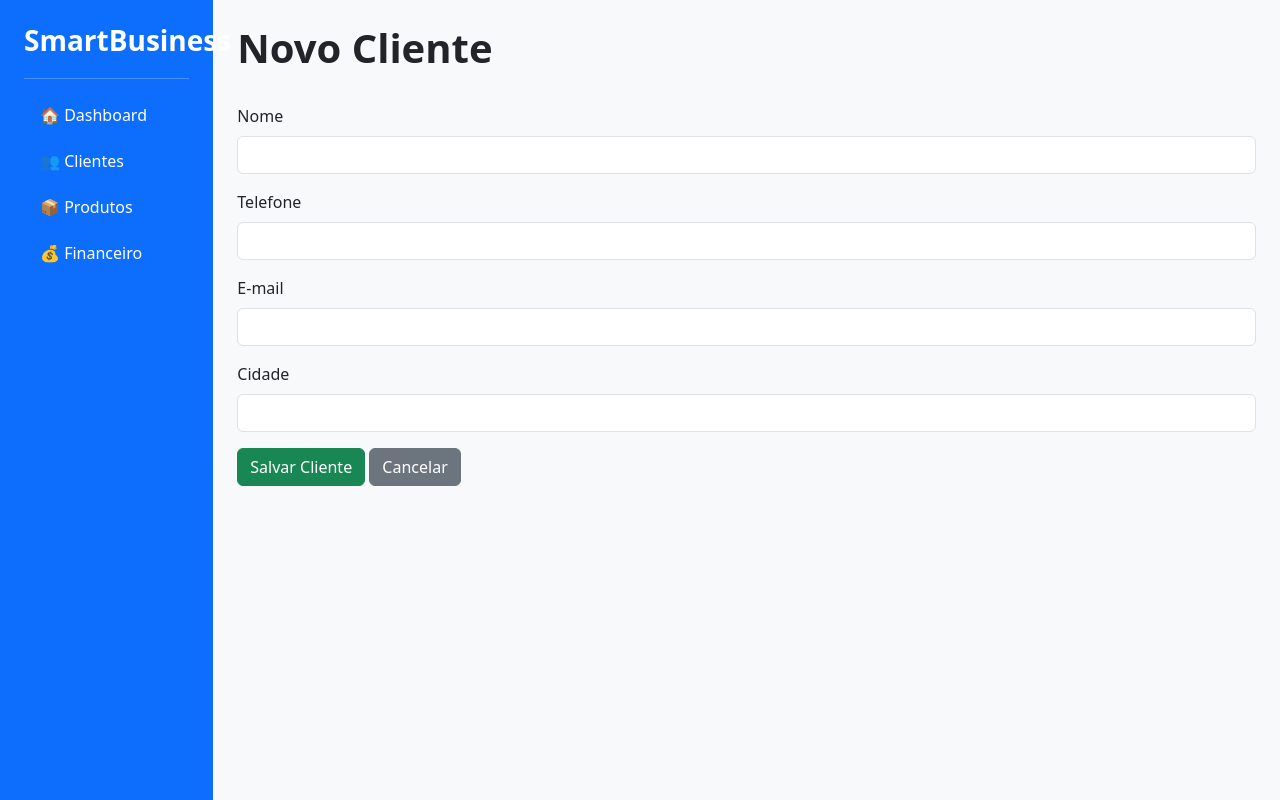
After one commit to lenilsonlevilevi-blip/SMARTBUSINESS, a Flask app: page /clientes/novo in a window 1280 px wide. The commit adds this page. Run offline with Flask 3, Linux system fonts and the light colour scheme.

Commit message:
Implementa cadastro e consulta de clientes com SQLite

```diff
--- a/app.py
+++ b/app.py
@@ -1,5 +1,5 @@
 from flask import Flask
-
+from models.cliente import criar_tabela_clientes
 from routes.dashboard import dashboard
 from routes.clientes import clientes
 from routes.produtos import produtos
@@ -12,6 +12,7 @@ app.register_blueprint(clientes)
 app.register_blueprint(produtos)
 app.register_blueprint(financeiro)
 
+criar_tabela_clientes()
 
 if __name__ == "__main__":
     app.run(debug=True)
--- a/routes/clientes.py
+++ b/routes/clientes.py
@@ -1,8 +1,38 @@
-from flask import Blueprint, render_template
+from flask import Blueprint, render_template, request, redirect
+from models.cliente import buscar_clientes, adicionar_cliente
+
 
 clientes = Blueprint("clientes", __name__)
 
 
 @clientes.route("/clientes")
 def index():
-    return render_template("clientes.html")
+
+    lista_clientes = buscar_clientes()
+
+    return render_template(
+        "clientes.html",
+        clientes=lista_clientes
+    )
+
+
+@clientes.route("/clientes/novo", methods=["GET", "POST"])
+def novo():
+
+    if request.method == "POST":
+
+        nome = request.form["nome"]
+        telefone = request.form["telefone"]
+        email = request.form["email"]
+        cidade = request.form["cidade"]
+
+        adicionar_cliente(
+            nome,
+            telefone,
+            email,
+            cidade
+        )
+
+        return redirect("/clientes")
+
+    return render_template("novo_cliente.html")
--- /dev/null
+++ b/templates/novo_cliente.html
@@ -0,0 +1,88 @@
+{% extends "base.html" %}
+
+{% block content %}
+
+<div class="d-flex justify-content-between align-items-center mb-4">
+
+    <h1>Novo Cliente</h1>
+
+</div>
+
+
+<form method="POST">
+
+    <div class="mb-3">
+
+        <label class="form-label">
+            Nome
+        </label>
+
+        <input
+            type="text"
+            class="form-control"
+            name="nome"
+            required
+        >
+
+    </div>
+
+
+    <div class="mb-3">
+
+        <label class="form-label">
+            Telefone
+        </label>
+
+        <input
+            type="text"
+            class="form-control"
+            name="telefone"
+        >
+
+    </div>
+
+
+    <div class="mb-3">
+
+        <label class="form-label">
+            E-mail
+        </label>
+
+        <input
+            type="email"
+            class="form-control"
+            name="email"
+        >
+
+    </div>
+
+
+    <div class="mb-3">
+
+        <label class="form-label">
+            Cidade
+        </label>
+
+        <input
+            type="text"
+            class="form-control"
+            name="cidade"
+        >
+
+    </div>
+
+
+    <button type="submit" class="btn btn-success">
+        Salvar Cliente
+    </button>
+
+
+    <a href="/clientes" class="btn btn-secondary">
+        Cancelar
+    </a>
+
+
+</form>
+
+
+{% endblock %}
```
Also changed, not shown: models/cliente.py (+23 -0 lines), templates/clientes.html (+13 -19 lines).
